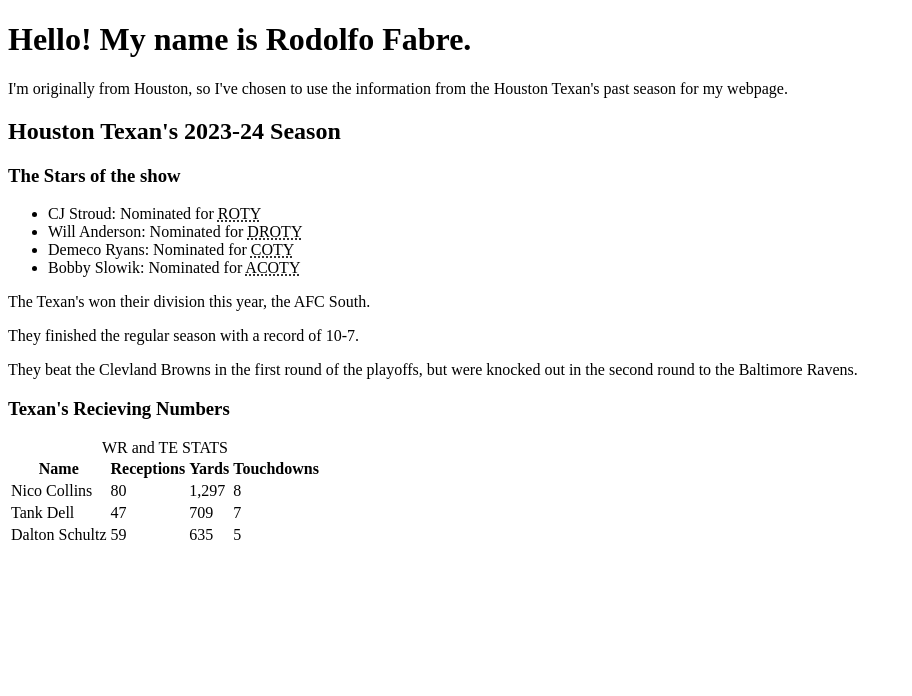
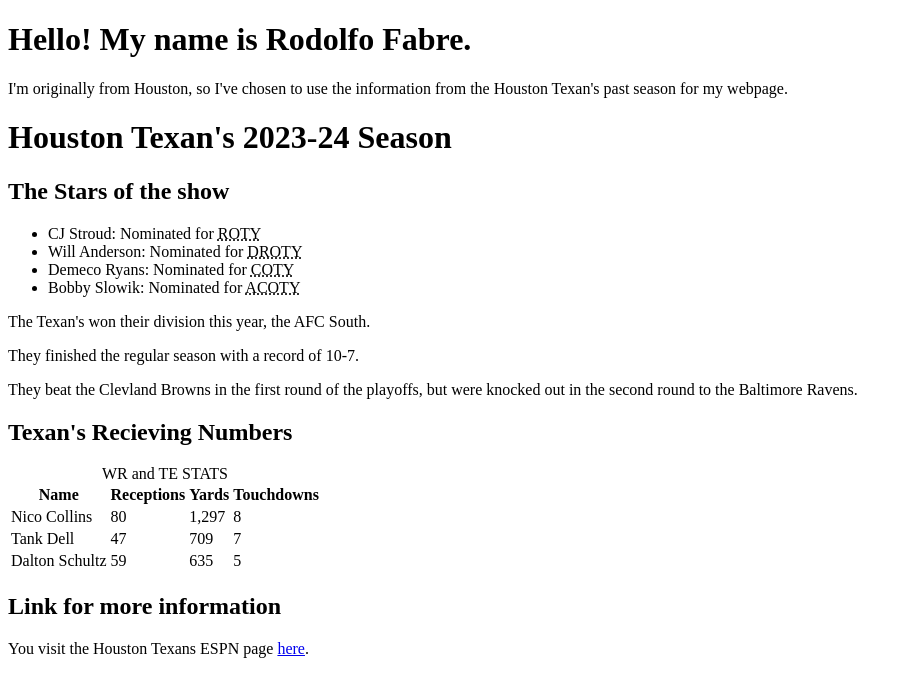
Before and after one commit to rkf27/rkf27.github.io, a plain HTML site: page index.html in a window 1280 px wide. Shown: the whole page, without its empty margins (0-912 px from the left). Drawn offline with Linux system fonts and the light colour scheme.

Commit message:
Update index.html
hopefully the final commit lol

```diff
--- a/index.html
+++ b/index.html
@@ -9,9 +9,9 @@
         <h1>Hello! My name is Rodolfo Fabre.</h1>
         <p>I'm originally from Houston, so I've chosen to use the information from the Houston Texan's past season for my webpage.</p>
 
-        <h2>Houston Texan's 2023-24 Season</h2>
+        <h1>Houston Texan's 2023-24 Season</h1>
         <header>
-            <h3>The Stars of the show</h3>
+            <h2>The Stars of the show</h2>
             <ul>
                 <li>CJ Stroud: Nominated for <abbr title="Rookie of the year">ROTY</abbr></li>
                 <li>Will Anderson: Nominated for <abbr title="Defensive Rookie of the year">DROTY</abbr></li>
@@ -25,7 +25,7 @@
             <p>They finished the regular season with a record of 10-7.</p>
             <p>They beat the Clevland Browns in the first round of the playoffs, but were knocked out in the second round to the Baltimore Ravens.</p>
 
-            <h3>Texan's Recieving Numbers</h3>
+            <h2>Texan's Recieving Numbers</h2>
             <table>
                 <caption>WR and TE STATS</caption>
 
@@ -57,8 +57,10 @@
                     <td>5</td>
                 </tr>
             </table>
-
         </main>
-        <footer></footer>
+        <footer>
+            <h2>Link for more information</h2>
+            <p>You visit the Houston Texans ESPN page <a href="https://www.espn.com/nfl/team/_/name/hou/houston-texans">here</a>.</p>
+        </footer>
     </body>
 </html>
```
